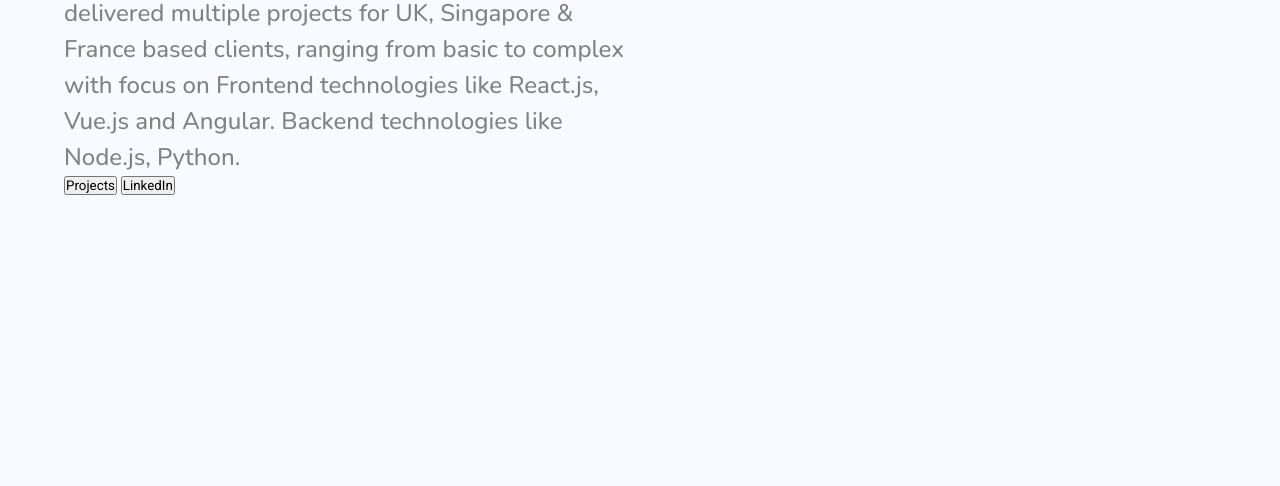
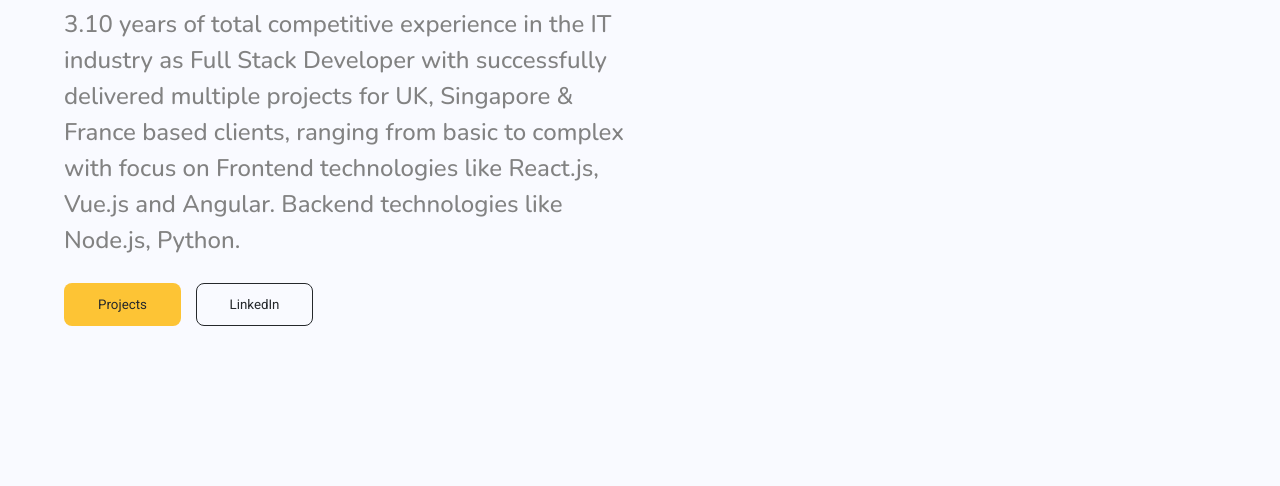
Before and after one commit to PallabRoy-SE/portfolio, a plain HTML site: page v1/index.html in a window 1280 px wide. Shown: the part 314-800 px from the top of the page. Drawn offline with Linux system fonts and the light colour scheme.

Commit message:
feat: add hero section

```diff
--- a/v1/components/hero.js
+++ b/v1/components/hero.js
@@ -7,8 +7,8 @@
          <h1>Hello, my name is ${name}</h1>
          <p>${description}</p>
          <section class="button-container">
-            <button>Projects</button>
-            <button>LinkedIn</button>
+            <button class="primary-btn">Projects</button>
+            <button class="secondary-btn">LinkedIn</button>
          </section>
       </section>
       <section class="image-container">
--- a/v1/style.css
+++ b/v1/style.css
@@ -49,10 +49,36 @@
   background-color: var(--background-color);
 }
 
+button {
+  border: none;
+  outline: none;
+  color: var(--secondary-color);
+  min-width: 117px;
+  min-height: 43px;
+  padding: 0 15px;
+  border: 1px solid transparent;
+  border-radius: 8px;
+  cursor: pointer;
+  transition: 0.2s all ease-in-out;
+}
+
+button:hover {
+  box-shadow: 1px 1px 5px 0px #80808075;
+}
+
 .container {
   margin-inline: auto;
   width: var(--container-width);
   max-width: var(--container-max-width);
+}
+
+.primary-btn {
+  background-color: var(--primary-color);
+}
+
+.secondary-btn {
+  background-color: transparent;
+  border-color: var(--secondary-color);
 }
 
 /* Navbar */
@@ -92,6 +118,7 @@
 section.hero-container {
   display: flex;
   flex-flow: row nowrap;
+  margin-top: 40px;
 }
 
 .hero-container section {
@@ -119,12 +146,19 @@
   width: inherit;
 }
 
+section.text-container {
+  display: flex;
+  flex-flow: column nowrap;
+  gap: 25px;
+}
+
 .hero-container section.text-container h4 {
   font-size: 1.25em;
   font-family: var(--font-nunito);
   font-weight: 700;
   text-transform: uppercase;
   color: var(--primary-color);
+  line-height: 1;
 }
 
 .hero-container section.text-container h1 {
@@ -142,3 +176,10 @@
   line-height: 150%;
   color: var(--tertiary-color);
 }
+
+.hero-container section.text-container section.button-container {
+  display: flex;
+  flex-flow: row nowrap;
+  align-items: center;
+  gap: 15px;
+}
```
